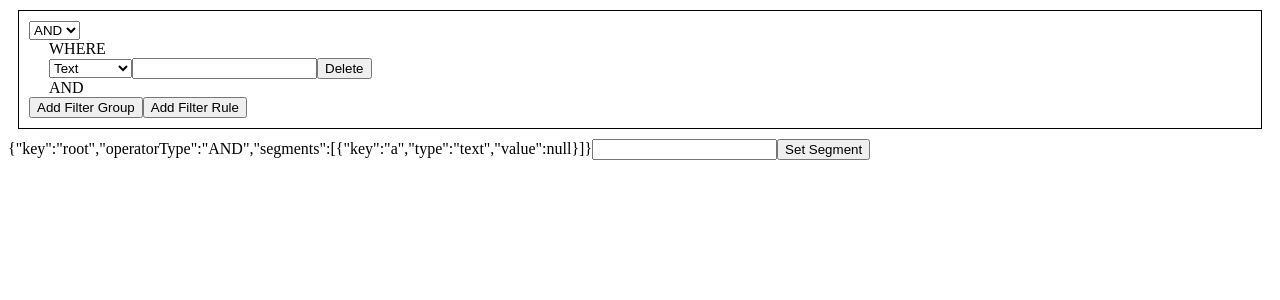
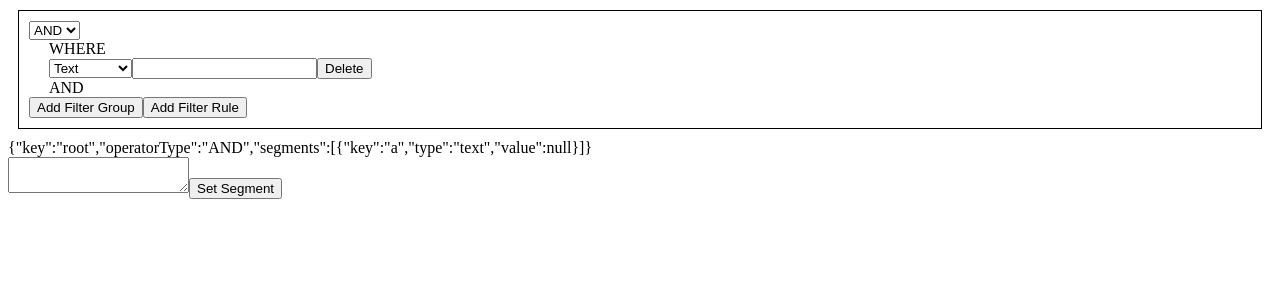
Before and after one commit to sahilsaha7773/bitespeed-segments, a React (Vite) app: page / in a window 1280 px wide. Shown: the top 300 px of the page. Built offline with nearby package versions, Linux system fonts and the light colour scheme.

Commit message:
Add custom input for json

```diff
--- a/src/App.tsx
+++ b/src/App.tsx
@@ -12,14 +12,16 @@ function App() {
   return (
     <>
       <Parent parent={segmentJson} parentKey={segmentJson.key} />
-      {JSON.stringify(segmentJson)}
-      <input
+      <div>
+        <div>{JSON.stringify(segmentJson)}</div>
+        <textarea
           type="text"
           onChange={(e) => setCustomSegmentJson(e.target.value)}
         />
         <button onClick={() => setSegmentJson(JSON.parse(customSegmentJson))}>
           Set Segment
         </button>
+      </div>
     </>
   );
 }
```
Lines whose indentation alone changed are shown as unchanged.
